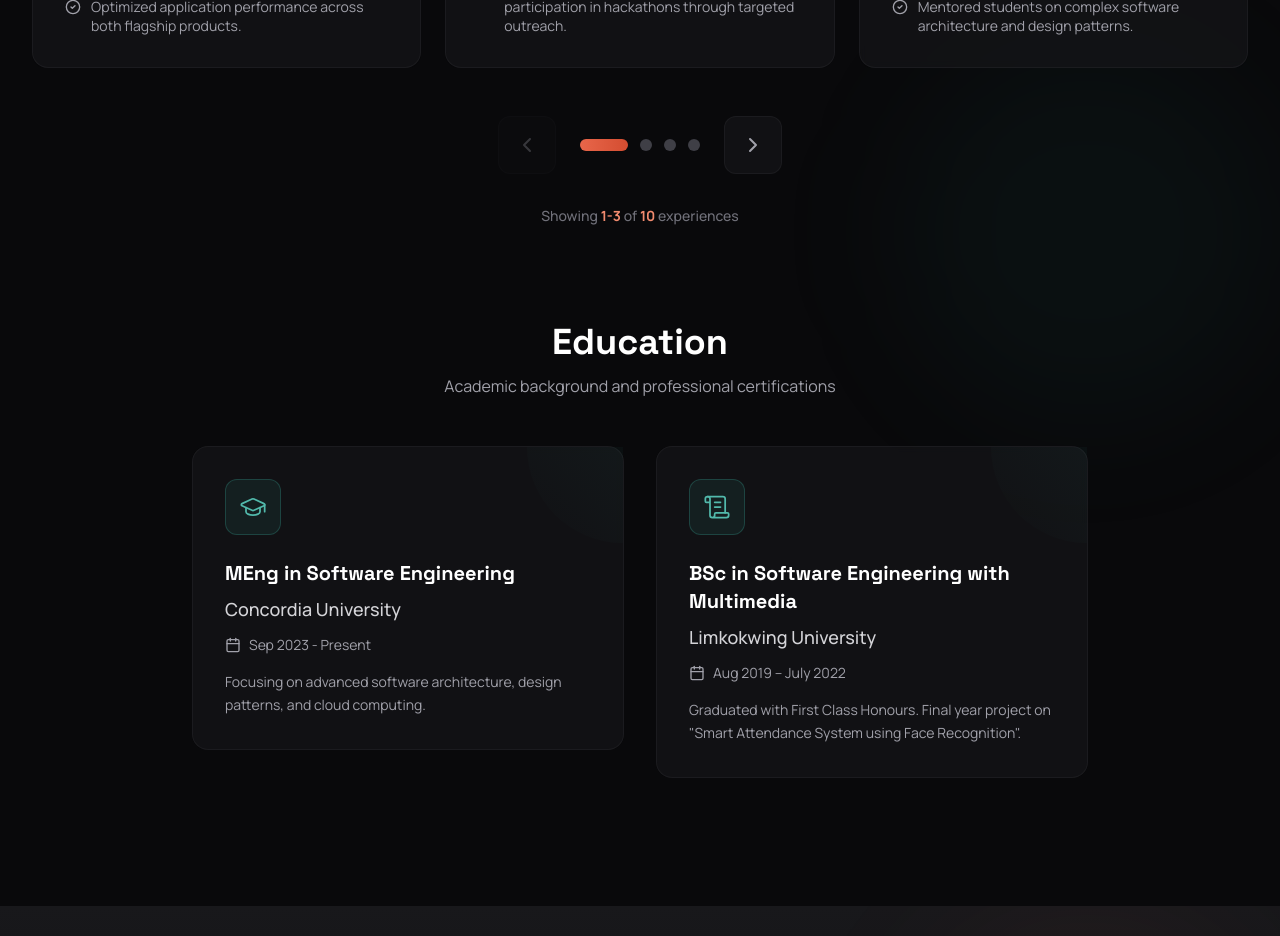
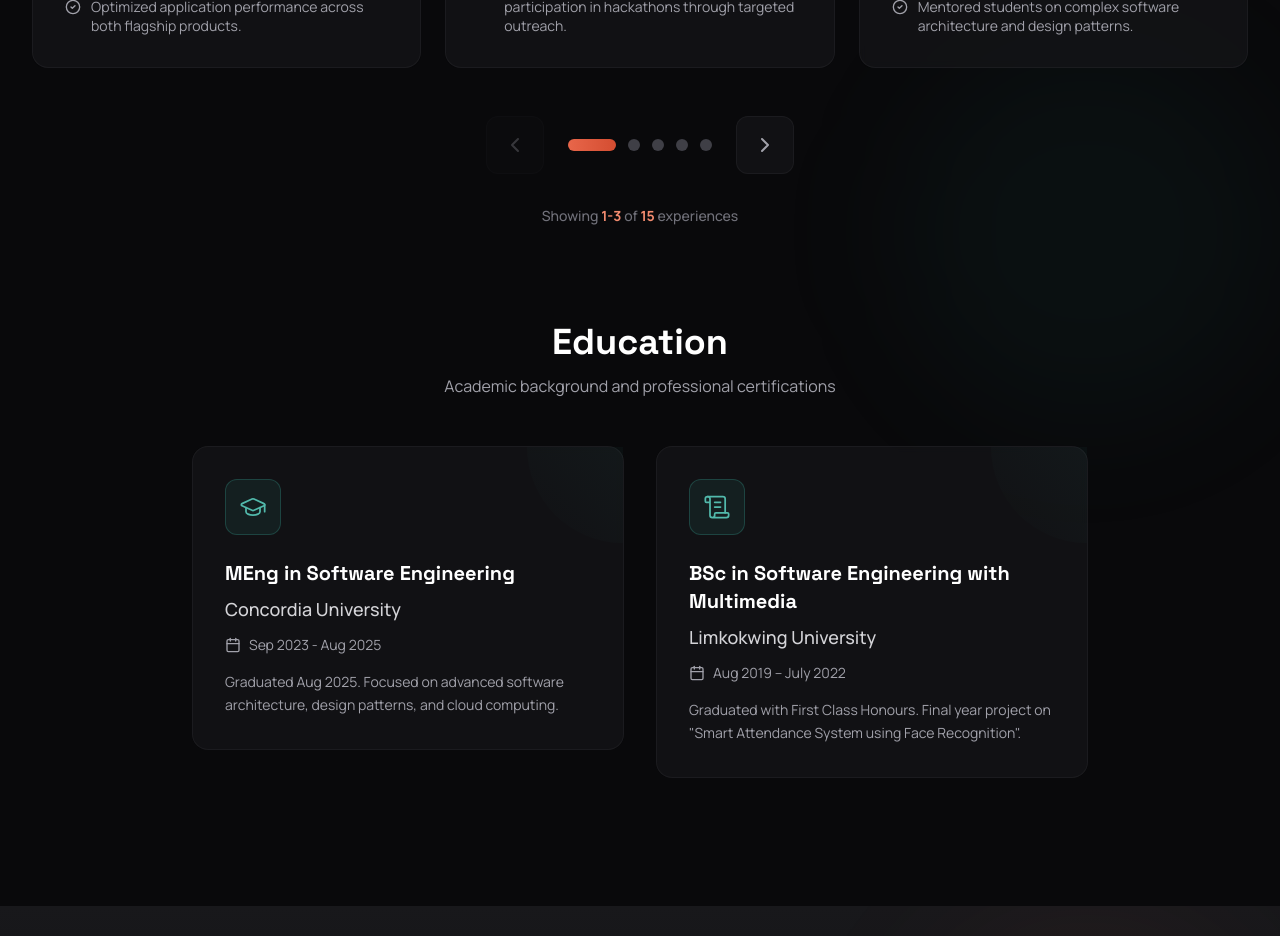
Before and after one commit to mahimrahman/mahimrahman.github.io, a React (Vite) app: page / in a window 1280 px wide. Shown: the part 4060-4996 px from the top of the page. Built offline with nearby package versions, Linux system fonts and the light colour scheme.

Commit message:
feat: update Experience and HomeNew components with new roles, descriptions, and achievements; enhance content for clarity and relevance

```diff
--- a/src/components/Experience.tsx
+++ b/src/components/Experience.tsx
@@ -18,8 +18,9 @@ const Experience = () => {
       period: 'Sep 2023 - Aug 2025',
       location: 'Montreal, QC',
       region: 'Canada',
-      description: 'Mastering advanced software engineering techniques, focusing on project management, software comprehension, and human-computer interaction.',
+      description: 'Graduated Aug 2025. Completed advanced software engineering studies with a focus on project management, software comprehension, and human-computer interaction.',
       achievements: [
+        'Graduated in Aug 2025.',
         'Specializing in Software Architecture and Design.',
         'Active member of the Graduate Students Association.',
         'Conducting research on modern software engineering methodologies.',
--- a/src/pages/ExperiencePage.tsx
+++ b/src/pages/ExperiencePage.tsx
@@ -7,100 +7,110 @@ const ExperiencePage = () => {
 
   const experiences = [
     {
-      title: 'Senior Full Stack Developer',
-      company: 'TechCorp Solutions',
-      location: 'San Francisco, CA',
-      period: '2022 - Present',
-      type: 'Full-time',
-      description: 'Leading development of enterprise-scale applications and mentoring junior developers',
+      title: 'Public Relations Team Member',
+      company: 'Volunteer for Bangladesh, JAAGO Foundation',
+      location: 'Dhaka, Bangladesh',
+      period: 'May 2015 – July 2019',
+      type: 'Bangladesh',
+      description: 'Worked with JAAGO Foundation\'s youth wing to develop and implement campaigns aligned with the UN Sustainable Development Goals (SDGs), promoting quality education, gender equality, and climate awareness.',
       achievements: [
-        'Architected and deployed microservices infrastructure serving 1M+ users',
-        'Reduced application load time by 65% through performance optimization',
-        'Led team of 5 developers in agile development environment',
-        'Implemented CI/CD pipeline reducing deployment time by 80%',
+        'Coordinated public outreach and social media, creating effective design and written content using Canva and comparable tools.',
+        'Coordinated community outreach programs and awareness campaigns, managing logistics, volunteers, and impact evaluations.',
+        'Received multiple awards for leadership, innovation, and outstanding contribution to advancing community impact.',
       ],
-      skills: ['React', 'Node.js', 'AWS', 'Docker', 'TypeScript', 'PostgreSQL'],
-      icon: '💼',
+      skills: ['Public Relations', 'Social Media', 'Canva', 'Campaigns', 'Community Outreach', 'SDGs'],
+      icon: '🇧🇩',
+      color: 'accent',
+    },
+    {
+      title: 'VP - Events',
+      company: 'Best Buddies Concordia',
+      location: 'Montreal, QC, Canada',
+      period: 'Jan 2024 - May 2025',
+      type: 'Canada',
+      description: 'Plan and execute inclusive events for the Best Buddies Concordia Chapter, promoting friendships and social inclusion for individuals with intellectual and developmental disabilities.',
+      achievements: [
+        'Planned and executed inclusive events promoting friendships and social inclusion.',
+        'Collaborated with team members and community partners to design engaging activities.',
+        'Managed event logistics and day-of coordination to support accessible participation.',
+      ],
+      skills: ['Event Planning', 'Community Engagement', 'Accessibility', 'Team Collaboration'],
+      icon: '🇨🇦',
       color: 'teal',
     },
     {
-      title: 'UI/UX Designer',
-      company: 'DesignLab Studio',
-      location: 'New York, NY',
-      period: '2020 - 2022',
-      type: 'Full-time',
-      description: 'Creating user-centered designs for web and mobile applications',
+      title: 'Peer Ambassador',
+      company: 'Sexual Assault Resource Center (SARC) - Concordia University',
+      location: 'Montreal, QC, Canada',
+      period: 'Aug 2024 - Present',
+      type: 'Canada',
+      description: 'Provide compassionate support and connect survivors of sexual assault to essential resources. Raise awareness about sexual violence through prevention initiatives and advocacy.',
       achievements: [
-        'Redesigned flagship product increasing user engagement by 45%',
-        'Established comprehensive design system used across 10+ products',
-        'Conducted user research with 200+ participants',
-        'Mentored 3 junior designers',
+        'Provided compassionate support and connected survivors to essential resources.',
+        'Raised awareness through prevention initiatives and advocacy.',
+        'Collaborated with campus organizations to foster a safe, inclusive environment.',
       ],
-      skills: ['Figma', 'Sketch', 'Adobe Creative Suite', 'Prototyping', 'User Research'],
-      icon: '🎨',
+      skills: ['Peer Support', 'Advocacy', 'Prevention Education', 'Collaboration'],
+      icon: '🇨🇦',
       color: 'purple',
     },
     {
-      title: 'Freelance Developer & Designer',
-      company: 'Self-Employed',
-      location: 'Remote',
-      period: '2018 - 2020',
-      type: 'Freelance',
-      description: 'Building custom solutions for startups and small businesses',
+      title: 'Portfolio Member - Finance',
+      company: 'AIESEC Concordia',
+      location: 'Montreal, QC, Canada',
+      period: 'July 2024 - Aug 2025',
+      type: 'Canada',
+      description: 'Manage and oversee financial activities, including budgeting, financial planning, and expense tracking.',
       achievements: [
-        'Delivered 30+ projects for clients across 5 countries',
-        'Maintained 5-star rating with 100% client satisfaction',
-        'Specialized in e-commerce and SaaS platforms',
-        'Generated $200K+ in revenue',
+        'Supported budgeting and financial planning for chapter initiatives.',
+        'Tracked expenses and maintained organized records for reporting.',
+        'Helped ensure transparency and accountability across financial activities.',
       ],
-      skills: ['Full Stack Development', 'Brand Design', 'Client Management', 'WordPress'],
-      icon: '🚀',
+      skills: ['Budgeting', 'Financial Planning', 'Expense Tracking'],
+      icon: '🇨🇦',
       color: 'primary',
     },
     {
-      title: 'Junior Front-End Developer',
-      company: 'StartupHub Inc',
-      location: 'Austin, TX',
-      period: '2017 - 2018',
-      type: 'Full-time',
-      description: 'Developing responsive web applications and collaborating with design team',
+      title: 'Project Manager',
+      company: 'TECH-NEST',
+      location: 'Montreal, QC, Canada',
+      period: 'Jan 2025 - Aug 2025',
+      type: 'Canada',
+      description: 'Led TECH-NEST as Project Manager for the Forces AVENIR Competition, overseeing a multidisciplinary team and project execution from concept to delivery.',
       achievements: [
-        'Built 15+ responsive landing pages',
-        'Improved website accessibility score from 65 to 95',
-        'Collaborated with UX team to implement design systems',
-        'Reduced bug count by 40% through comprehensive testing',
+        'Coordinated planning, stakeholder engagement, and team collaboration.',
+        'Managed project execution from concept to delivery with clear milestones.',
+        'Drove innovative solutions and impactful outcomes through structured teamwork.',
       ],
-      skills: ['JavaScript', 'HTML/CSS', 'React', 'Git', 'Responsive Design'],
-      icon: '💻',
-      color: 'accent',
+      skills: ['Project Management', 'Stakeholder Engagement', 'Team Leadership'],
+      icon: '🇨🇦',
+      color: 'teal',
     },
   ]
 
   const education = [
     {
-      degree: 'Bachelor of Science in Computer Science',
-      institution: 'University of Technology',
-      location: 'California, USA',
-      period: '2013 - 2017',
-      description: 'Focused on software engineering, algorithms, and human-computer interaction',
+      degree: 'MEng in Software Engineering',
+      institution: 'Concordia University',
+      location: 'Montreal, QC, Canada',
+      period: 'Sep 2023 - Aug 2025',
+      description: 'Graduated Aug 2025. Focused on advanced software engineering, including project management, software comprehension, and human-computer interaction.',
       achievements: [
-        'Graduated with Honors (GPA: 3.8/4.0)',
-        'President of Computer Science Student Association',
-        'Research on Machine Learning applications',
-        'Dean\'s List for 6 semesters',
+        'Graduated in Aug 2025.',
+        'Completed advanced coursework in software design methodologies and project management.',
+        'Applied research-backed practices to real-world software engineering problems.',
       ],
       icon: '🎓',
     },
     {
-      degree: 'Professional Certificate in UX Design',
-      institution: 'Design Institute',
-      location: 'Online',
-      period: '2019',
-      description: 'Comprehensive program covering user research, prototyping, and usability testing',
+      degree: 'BSc in Software Engineering with Multimedia',
+      institution: 'Limkokwing University of Creative Technology',
+      location: 'Cyberjaya, Malaysia',
+      period: 'Aug 2019 - July 2022',
+      description: 'Software engineering foundation with multimedia specialization, including interaction design, business communication, and database architecture.',
       achievements: [
-        'Completed 12-week intensive program',
-        'Created 5 portfolio-ready case studies',
-        'Mastered Figma, Sketch, and Adobe XD',
+        'Graduated with First Class Honours.',
+        'Completed final year project on "Smart Attendance System using Face Recognition".',
       ],
       icon: '📜',
     },
--- a/src/pages/HomeNew.tsx
+++ b/src/pages/HomeNew.tsx
@@ -175,6 +175,66 @@ const HomeNew = () => {
       ],
     },
     {
+      title: 'VP - Events',
+      company: 'Best Buddies Concordia',
+      location: 'Montreal, QC, Canada',
+      period: 'Jan 2024 - May 2025',
+      region: 'canada',
+      Icon: Briefcase,
+      color: 'design',
+      description: 'Planned and executed inclusive events for the Best Buddies Concordia Chapter, promoting friendships and social inclusion for individuals with intellectual and developmental disabilities.',
+      achievements: [
+        'Planned and executed inclusive events promoting friendships and social inclusion.',
+        'Collaborated with team members and community partners to design engaging activities.',
+        'Managed event logistics and day-of coordination to support accessible participation.',
+      ],
+    },
+    {
+      title: 'Peer Ambassador',
+      company: 'Sexual Assault Resource Center (SARC) - Concordia University',
+      location: 'Montreal, QC, Canada',
+      period: 'Aug 2024 - Present',
+      region: 'canada',
+      Icon: Sparkles,
+      color: 'photo',
+      description: 'Provided compassionate support and connected survivors of sexual assault to essential resources while supporting prevention and advocacy initiatives.',
+      achievements: [
+        'Provided compassionate support and connected survivors to essential resources.',
+        'Raised awareness about sexual violence through prevention initiatives and advocacy.',
+        'Collaborated with campus organizations to foster a safe, inclusive, and supportive environment.',
+      ],
+    },
+    {
+      title: 'Portfolio Member - Finance',
+      company: 'AIESEC Concordia',
+      location: 'Montreal, QC, Canada',
+      period: 'July 2024 - Aug 2025',
+      region: 'canada',
+      Icon: Wrench,
+      color: 'dev',
+      description: 'Managed and oversaw financial activities, including budgeting, financial planning, and expense tracking.',
+      achievements: [
+        'Supported budgeting and financial planning for chapter initiatives.',
+        'Tracked expenses and maintained organized records for reporting.',
+        'Helped ensure transparency and accountability across financial activities.',
+      ],
+    },
+    {
+      title: 'Project Manager',
+      company: 'TECH-NEST',
+      location: 'Montreal, QC, Canada',
+      period: 'Jan 2025 - Aug 2025',
+      region: 'canada',
+      Icon: Rocket,
+      color: 'uiux',
+      description: 'Led TECH-NEST as Project Manager for the Forces AVENIR Competition, overseeing a multidisciplinary team and project execution from concept to delivery.',
+      achievements: [
+        'Coordinated planning, stakeholder engagement, and team collaboration.',
+        'Managed project execution from concept to delivery with clear milestones.',
+        'Drove innovative solutions and impactful outcomes through structured teamwork.',
+      ],
+    },
+    {
       title: 'Web Developer & UI/UX Designer',
       company: 'Zavy Technologies Sdn Bhd',
       location: 'Cyberjaya, Malaysia',
@@ -202,6 +262,21 @@ const HomeNew = () => {
         'Coordinated cultural events and community gatherings.',
         'Managed organizational communications and documentation.',
         'Strengthened connections within the Bangladeshi student community.',
+      ],
+    },
+    {
+      title: 'Public Relations Team Member',
+      company: 'Volunteer for Bangladesh, JAAGO Foundation',
+      location: 'Dhaka, Bangladesh',
+      period: 'May 2015 – July 2019',
+      region: 'bangladesh',
+      Icon: Palette,
+      color: 'design',
+      description: 'Worked with JAAGO Foundation\'s youth wing to develop and implement campaigns aligned with the UN Sustainable Development Goals (SDGs), promoting quality education, gender equality, and climate awareness.',
+      achievements: [
+        'Coordinated public outreach and social media, creating effective design and written content using Canva and comparable tools.',
+        'Coordinated community outreach programs and awareness campaigns, managing logistics, volunteers, and impact evaluations.',
+        'Received multiple awards for leadership, innovation, and outstanding contribution to advancing community impact.',
       ],
     },
     {
@@ -240,9 +315,9 @@ const HomeNew = () => {
     {
       degree: 'MEng in Software Engineering',
       institution: 'Concordia University',
-      period: 'Sep 2023 - Present',
+      period: 'Sep 2023 - Aug 2025',
       Icon: GraduationCap,
-      details: 'Focusing on advanced software architecture, design patterns, and cloud computing.'
+      details: 'Graduated Aug 2025. Focused on advanced software architecture, design patterns, and cloud computing.'
     },
     {
       degree: 'BSc in Software Engineering with Multimedia',
```
